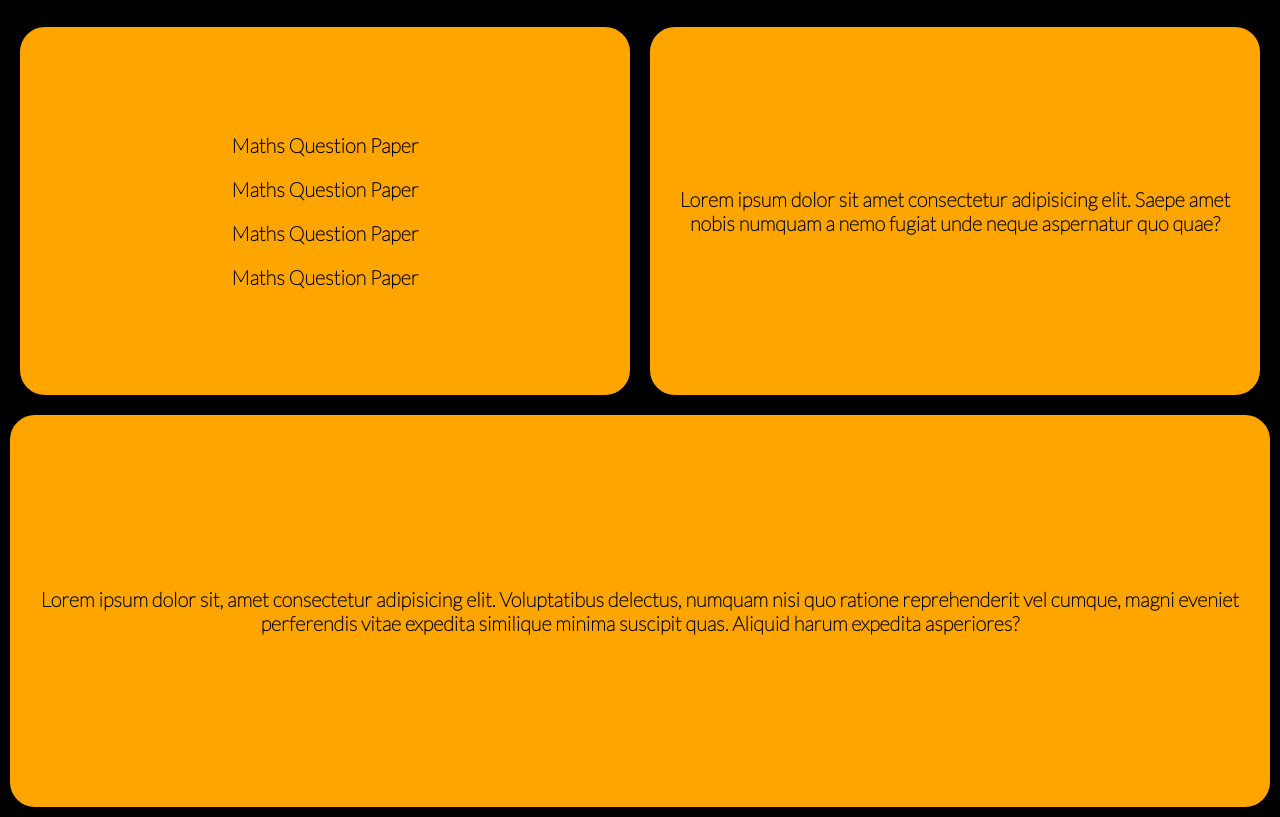
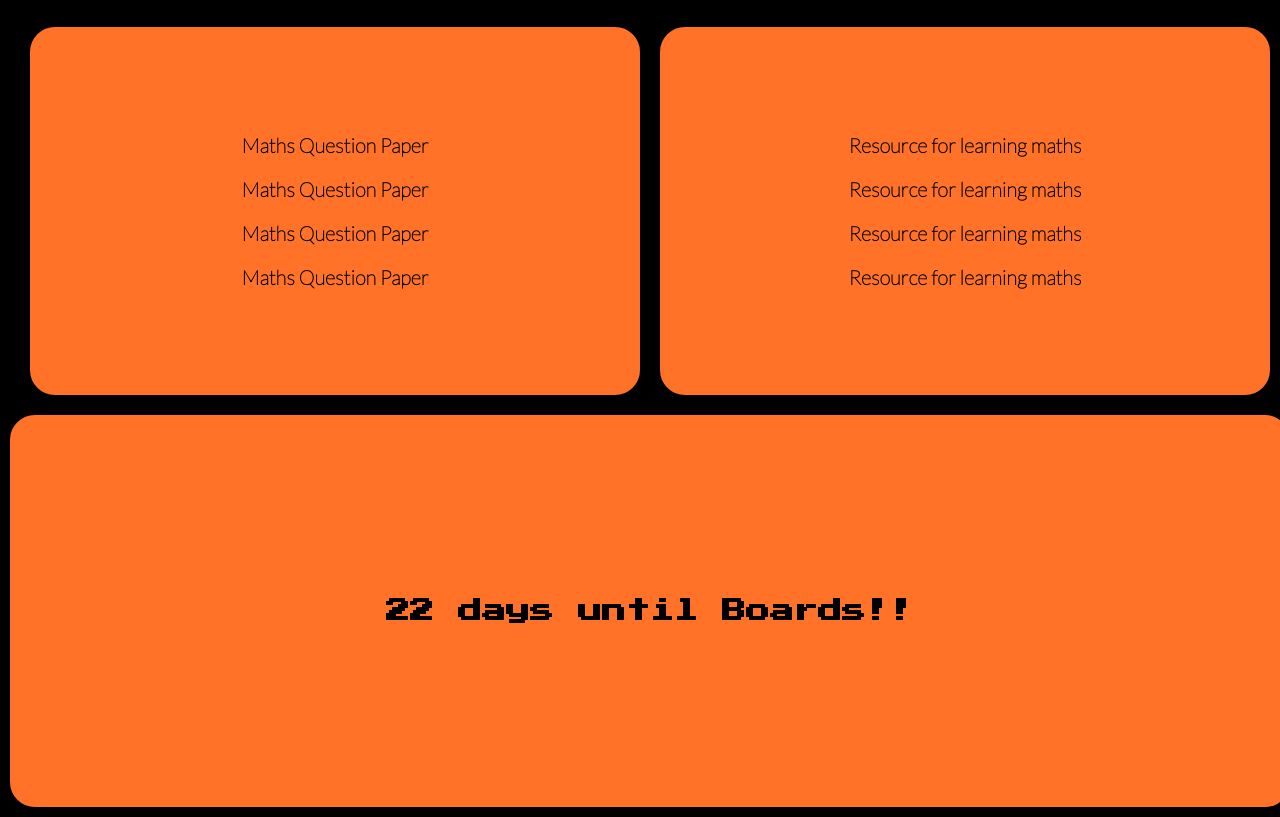
Before and after one commit to groupofnerds/groupofnerds.github.io, a plain HTML site: page index.html in a window 1280 px wide. Shown: the part 71-888 px from the top of the page. Drawn offline with Linux system fonts and the light colour scheme.

Commit message:
Styling and layout

```diff
--- a/index.html
+++ b/index.html
@@ -32,11 +32,29 @@
                 </ul>
             </div>
             <div class="res">
-                Lorem ipsum dolor sit amet consectetur adipisicing elit. Saepe amet nobis numquam a nemo fugiat unde neque aspernatur quo quae?
+                <ul class="qplist">
+                    <li>
+                        <a href="#">Resource for learning maths</a>
+                    </li>
+                    <li>
+                        <a href="#">Resource for learning maths</a>
+                    </li>
+                    <li>
+                        <a href="#">Resource for learning maths</a>
+                    </li>
+                    <li>
+                        <a href="#">Resource for learning maths</a>
+                    </li>
+                </ul>
             </div>
         </div>
         <div class="bottom-section">
-            Lorem ipsum dolor sit, amet consectetur adipisicing elit. Voluptatibus delectus, numquam nisi quo ratione reprehenderit vel cumque, magni eveniet perferendis vitae expedita similique minima suscipit quas. Aliquid harum expedita asperiores?
+            <script>
+                const d = new Date();
+                const b = new Date('11/30/2021');
+                k = b - d;
+                document.write(Math.ceil((Math.abs(k))/ (1000 * 60 * 60 * 24)));
+            </script> days until Boards!!
         </div>
     </div>
 
--- a/style.css
+++ b/style.css
@@ -1,4 +1,5 @@
  @import url('https://fonts.googleapis.com/css2?family=Lato:wght@100&display=swap');
+ @import url('https://fonts.googleapis.com/css2?family=Press+Start+2P&display=swap');
 * {
     box-sizing: border-box;
     margin: 0;
@@ -14,6 +15,13 @@ body {
 
 }
 
+
+:root {
+    --primary: #ff7227;
+    --secondary: #946f6c;
+    --tertiary: #ffffff;
+    --fourth: #5e250b;
+}
 
 .title {
     padding: 20px;
@@ -36,12 +44,12 @@ body {
 }
 
 .qplist li a:visited {
-    color: red;
+    color: var(--fourth);
 }
 
 
 .qplist li a:hover {
-    color: rgb(187, 255, 0);
+    color: var(--secondary)
 }
 
 .wrapper {
@@ -61,18 +69,25 @@ body {
 }
 
 .qps, .res, .bottom-section {
-    border: 2px solid orange;
+    border: 2px solid var(--primary);
     border-radius: 25px;
-    background-color: orange;
+    background-color: var(--primary);
 }
 
 .top-section {
     display: flex;
     margin: 0;
+    width: 100%;
 }
 .bottom-section {
+    font-family: 'Press Start 2P', cursive;
+    font-size: larger;
     display: flex;
     align-items: center;
+    justify-content: center;
+    width: 100%;
+    margin-left: 2;
+
 }
 .top-section, .bottom-section {
     flex: 1;
```
